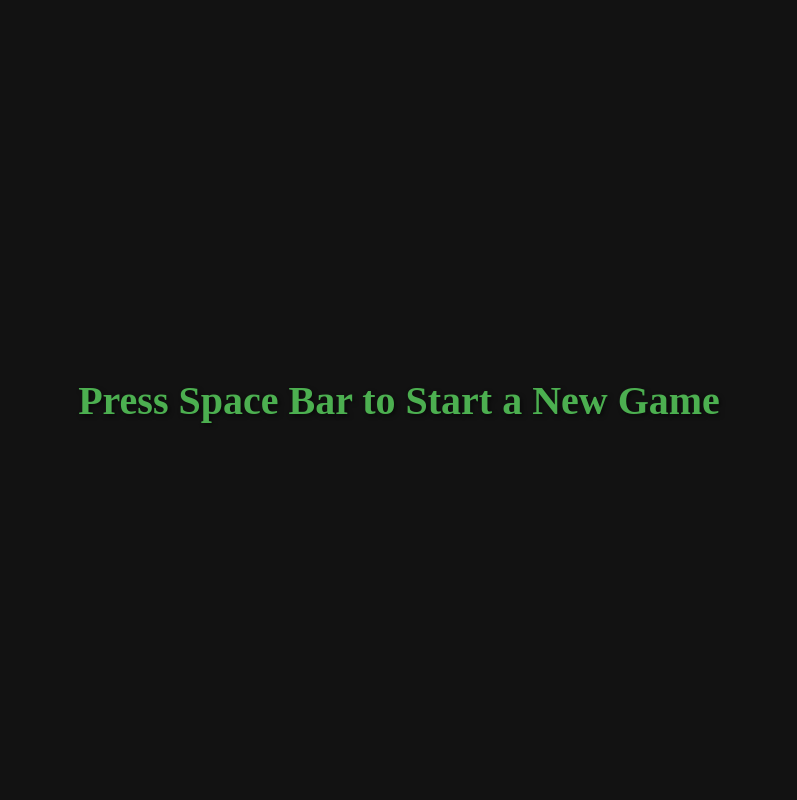
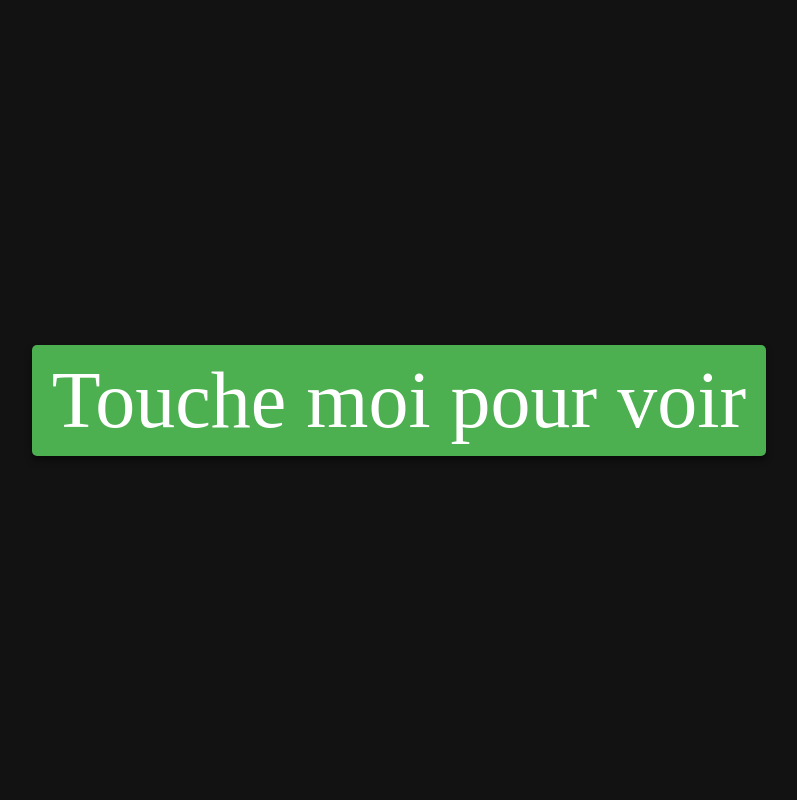
Before and after one commit to remithomasn7/laughator, a Flask app: page / in a window 1280 px wide. Shown: the whole page, without its empty margins (241-1038 px from the left). Run offline with Flask 3, Linux system fonts and the light colour scheme; some web fonts are replaced.

Commit message:
upgrade lautghtthreshold, change space to btn

```diff
--- a/app/static/css/styles.css
+++ b/app/static/css/styles.css
@@ -14,6 +14,11 @@ body, html {
     padding: 0;
     height: 100%;
     overflow: hidden; /* Désactive le défilement */
+    font-family: "Gothic Joker";
+}
+
+#start-button {
+    font-size: 5em; /* Adjust the font size to make the button text larger */
     font-family: "Gothic Joker";
 }
 
--- a/app/static/js/game.js
+++ b/app/static/js/game.js
@@ -3,12 +3,10 @@ const progressBar = document.querySelector('#progress-bar div');
 
 const punchlines = [
     "C'est à en mourir de rire, n'est ce pas ?",
-    "Rire est la meilleure médecine !",
     "Rire, c'est contagieux.",
     "Riez... si vous l'osez.",
     "La folie a un son : le rire.",
     "Tu ne peux pas arrêter de rire, n'est-ce pas ?",
-    "Pourquoi si sérieux ? La mort adore l'humour.",
     "Un éclat de rire avant l'éclat... final.",
     "Le rire est juste un cri déguisé.",
 ];
@@ -23,7 +21,7 @@ message.textContent = getRandomPunchline();
 let gameInterval;
 let gameTimeout;
 let laughTime = 0; // Accumulate laugh time in milliseconds
-const laughThreshold = 21;
+const laughThreshold = 75;
 const laughDuration = 5000; // In milliseconds
 
 function startGame() {
--- a/app/static/js/home.js
+++ b/app/static/js/home.js
@@ -3,3 +3,7 @@ document.addEventListener('keydown', (event) => {
         window.location.href = '/game';
     }
 });
+
+document.getElementById('start-button').addEventListener('click', function() {
+    window.location.href = '/game';
+});
--- a/app/templates/home.html
+++ b/app/templates/home.html
@@ -8,7 +8,7 @@
 </head>
 <body>
     <div id="start-screen">
-        <h1>Press Space Bar to Start a New Game</h1>
+        <button id="start-button">Touche moi pour voir</button>
     </div>
     <script src="{{ url_for('static', filename='js/home.js') }}"></script>
 </body>
```
